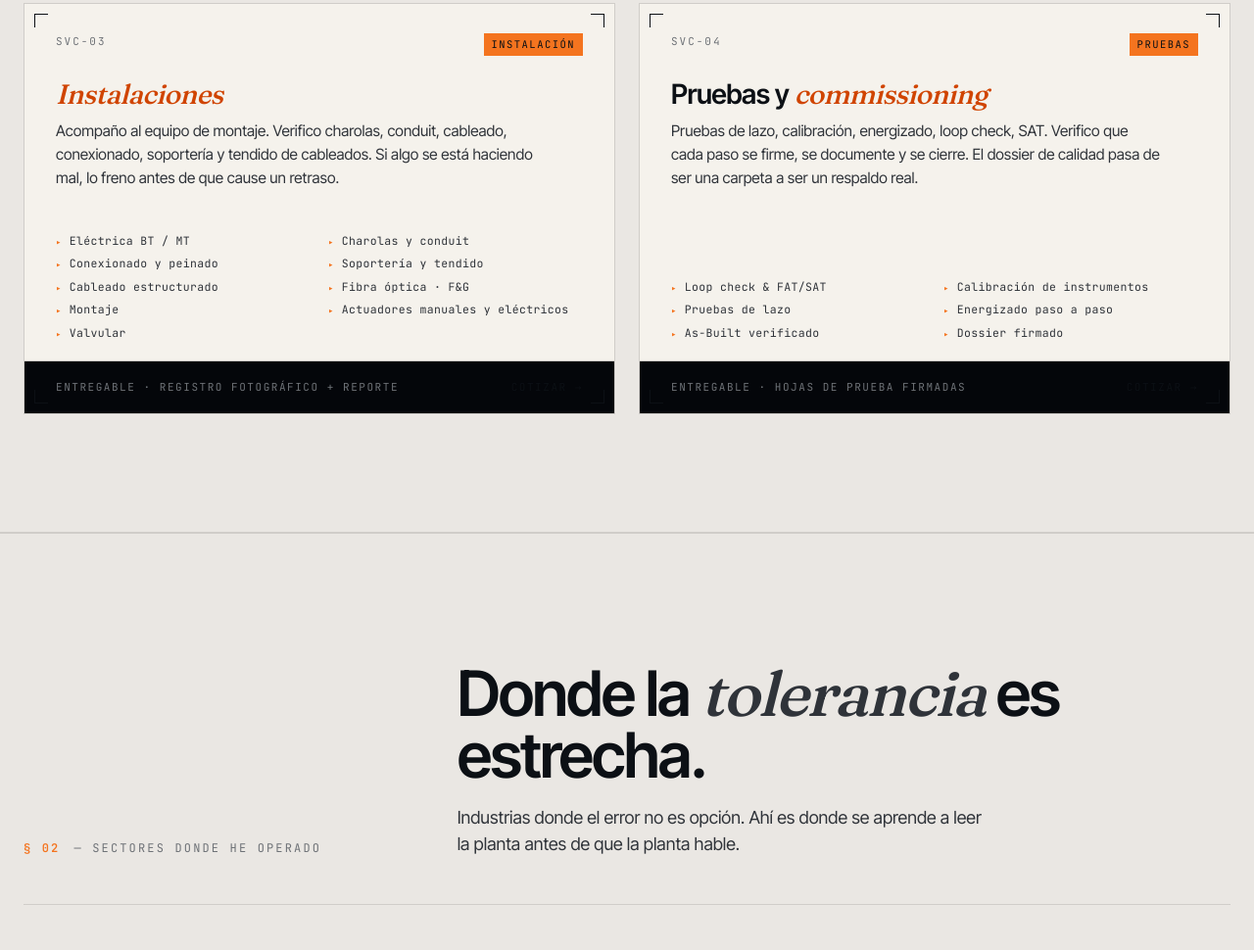
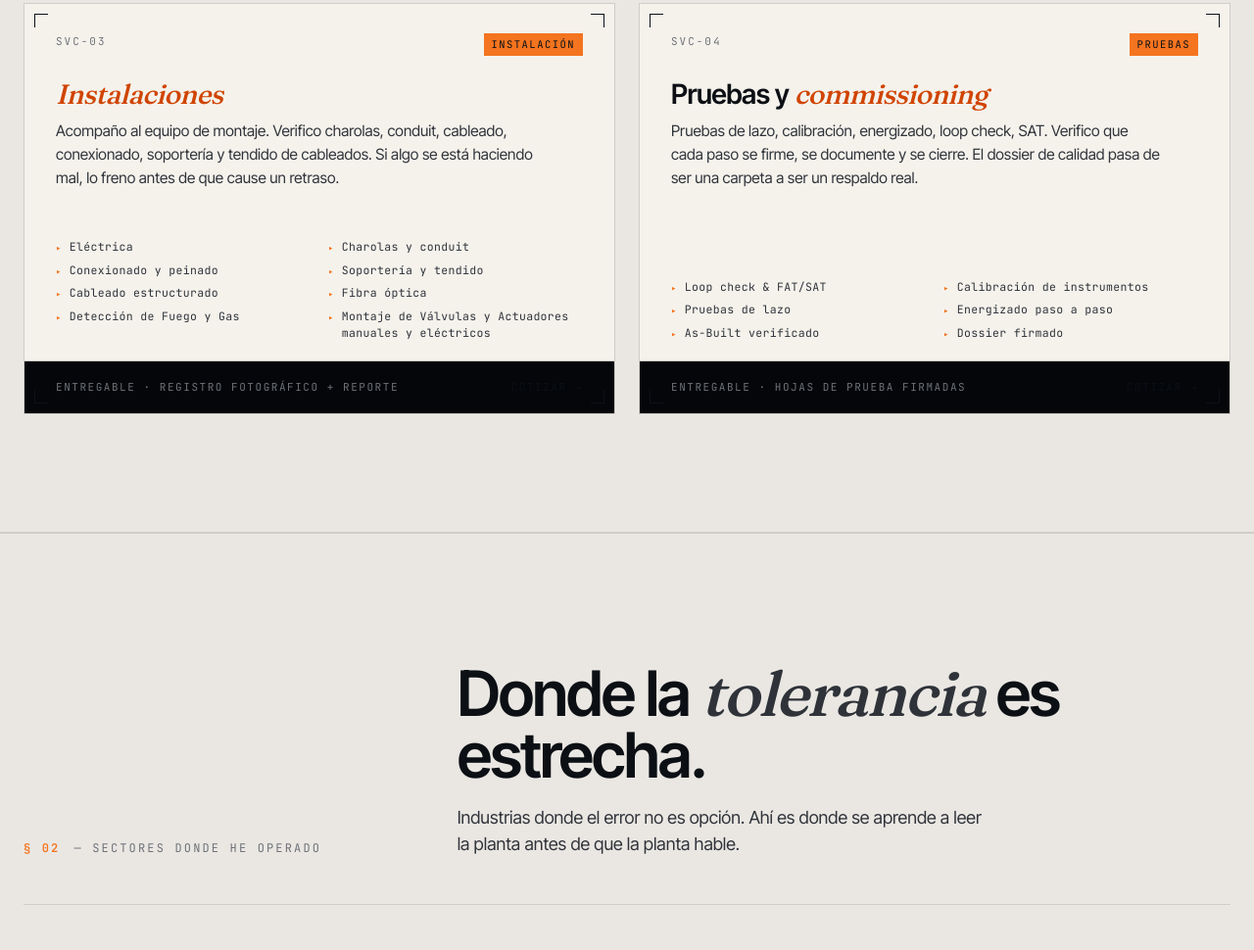
Before and after one commit to abalderasdev/iepi, a plain HTML site: page consultoria/index.html in a window 1280 px wide. Shown: the part 2353-3323 px from the top of the page at 98% size. Drawn offline with Linux system fonts and the light colour scheme.

Commit message:
SVC-03: reformatear lista de items
- 'Eléctrica BT / MT' -> 'Eléctrica'
- 'Fibra óptica · F&G' -> 2 items separados:
  - 'Fibra óptica'
  - 'Detección de Fuego y Gas'
- 'Montaje' + 'Actuadores manuales y eléctricos' + 'Valvular'
  -> 'Montaje de Válvulas y Actuadores manuales y eléctricos' (1 item)

Total: 9 items -> 8 items, mas claros.

```diff
--- a/consultoria/index.html
+++ b/consultoria/index.html
@@ -706,15 +706,14 @@ footer{background:oklch(0.12 0.012 255);color:color-mix(in oklab, var(--bg) 75%,
           <p class="desc">Acompaño al equipo de montaje. Verifico charolas, conduit, cableado, conexionado, soportería y tendido de cableados. Si algo se está haciendo mal, lo freno antes de que cause un retraso.</p>
         </div>
         <ul class="svc-list">
-          <li>Eléctrica BT / MT</li>
+          <li>Eléctrica</li>
           <li>Charolas y conduit</li>
           <li>Conexionado y peinado</li>
           <li>Soportería y tendido</li>
           <li>Cableado estructurado</li>
-          <li>Fibra óptica · F&amp;G</li>
-          <li>Montaje</li>
-          <li>Actuadores manuales y eléctricos</li>
-          <li>Valvular</li>
+          <li>Fibra óptica</li>
+          <li>Detección de Fuego y Gas</li>
+          <li>Montaje de Válvulas y Actuadores manuales y eléctricos</li>
         </ul>
         <footer class="svc-foot"><span>ENTREGABLE · REGISTRO FOTOGRÁFICO + REPORTE</span><a href="#contacto">Cotizar →</a></footer>
       </article>
```
